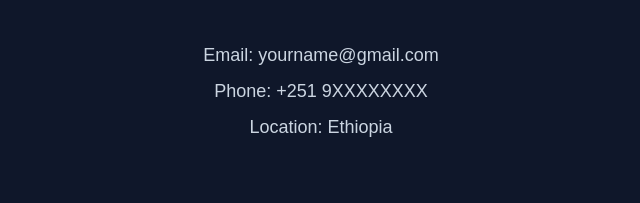
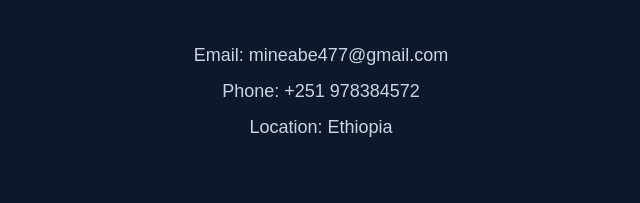
Before and after one commit to abebe-netizen/my-portifolio, a plain HTML site: page index.html in a window 1280 px wide. Shown: the part 1981-2184 px from the top of the page, 319-959 px from the left. Drawn offline with Linux system fonts and the light colour scheme.

Commit message:
maintain the code in index.html

```diff
--- a/index.html
+++ b/index.html
@@ -132,9 +132,9 @@
       <h2 class="section-title">Contact Me</h2>
 
       <div class="contact-content">
-        <p>Email: yourname@gmail.com</p>
+        <p>Email: mineabe477@gmail.com</p>
 
-        <p>Phone: +251 9XXXXXXXX</p>
+        <p>Phone: +251 978384572</p>
 
         <p>Location: Ethiopia</p>
       </div>
```
